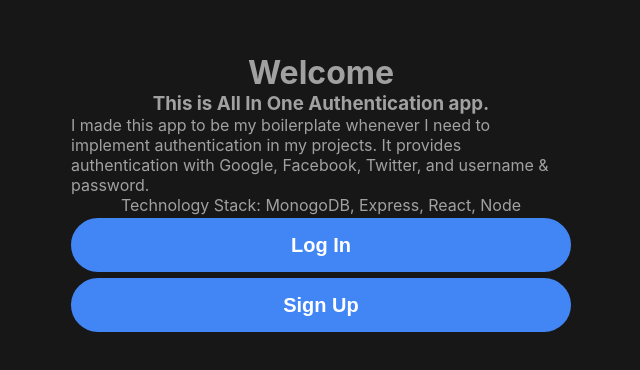
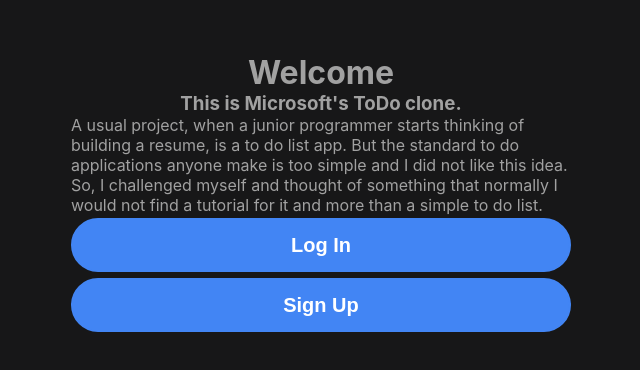
Before and after one commit to alimr70/microsoft-todo-clone, a React (Create React App) app in the folder client/: page / in a window 1280 px wide. Shown: the part 206-576 px from the top of the page, without its empty margins (319-959 px from the left). Built offline with nearby package versions, Linux system fonts and the light colour scheme; no server answers.

Commit message:
Added README file

```diff
--- a/client/src/components/auth/HomePage.js
+++ b/client/src/components/auth/HomePage.js
@@ -10,13 +10,14 @@
     <div className="home-page-container">
       <div className="home-page">
         <h1>Welcome{isAuthenticated ? `, ${username}` : ""}</h1>
-        <h3>This is All In One Authentication app.</h3>
+        <h3>This is Microsoft's ToDo clone.</h3>
         <p>
-          I made this app to be my boilerplate whenever I need to implement
-          authentication in my projects. It provides authentication with Google,
-          Facebook, Twitter, and username & password.
+          A usual project, when a junior programmer starts thinking of building
+          a resume, is a to do list app. But the standard to do applications
+          anyone make is too simple and I did not like this idea. So, I
+          challenged myself and thought of something that normally I would not
+          find a tutorial for it and more than a simple to do list.
         </p>
-        <p>Technology Stack: MonogoDB, Express, React, Node</p>
         {isAuthenticated ? (
           <>
             <div
```
Also changed, not shown: 1 other file (tests, documents, lock files or other folders).
